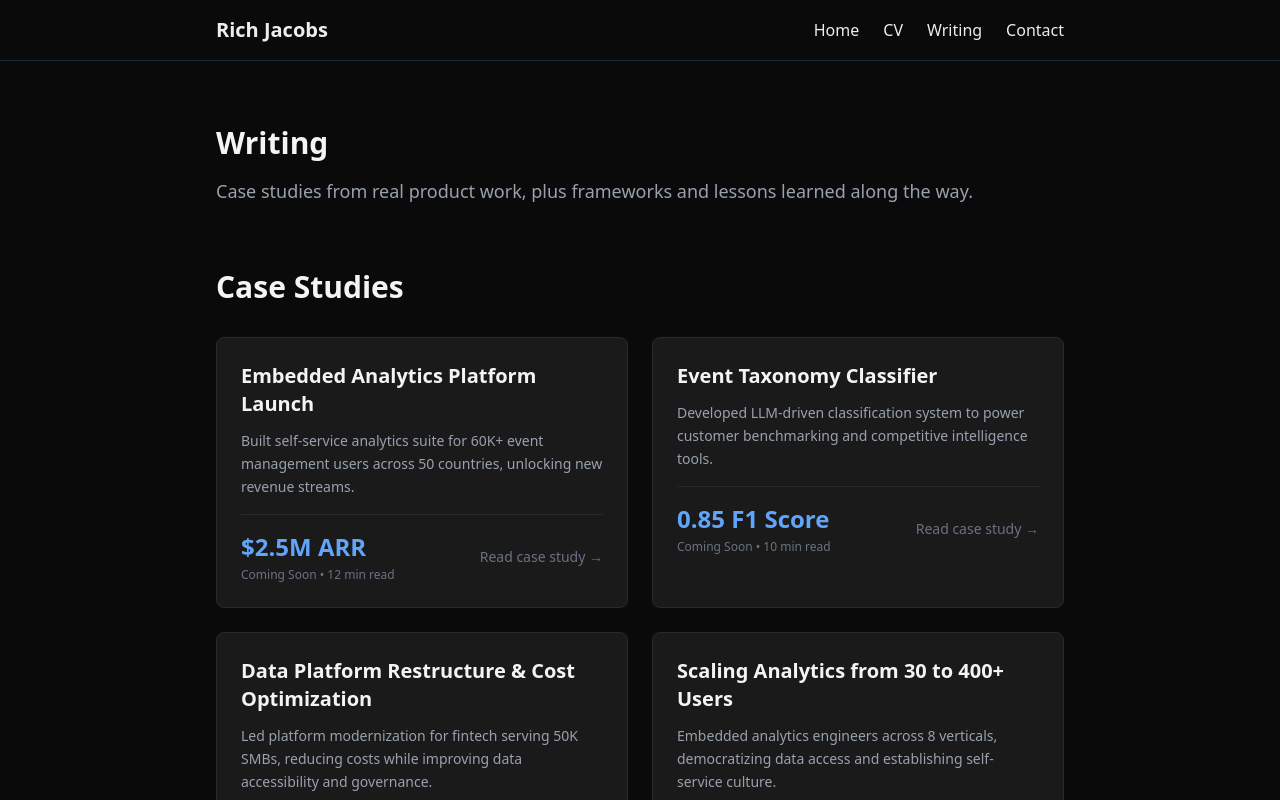
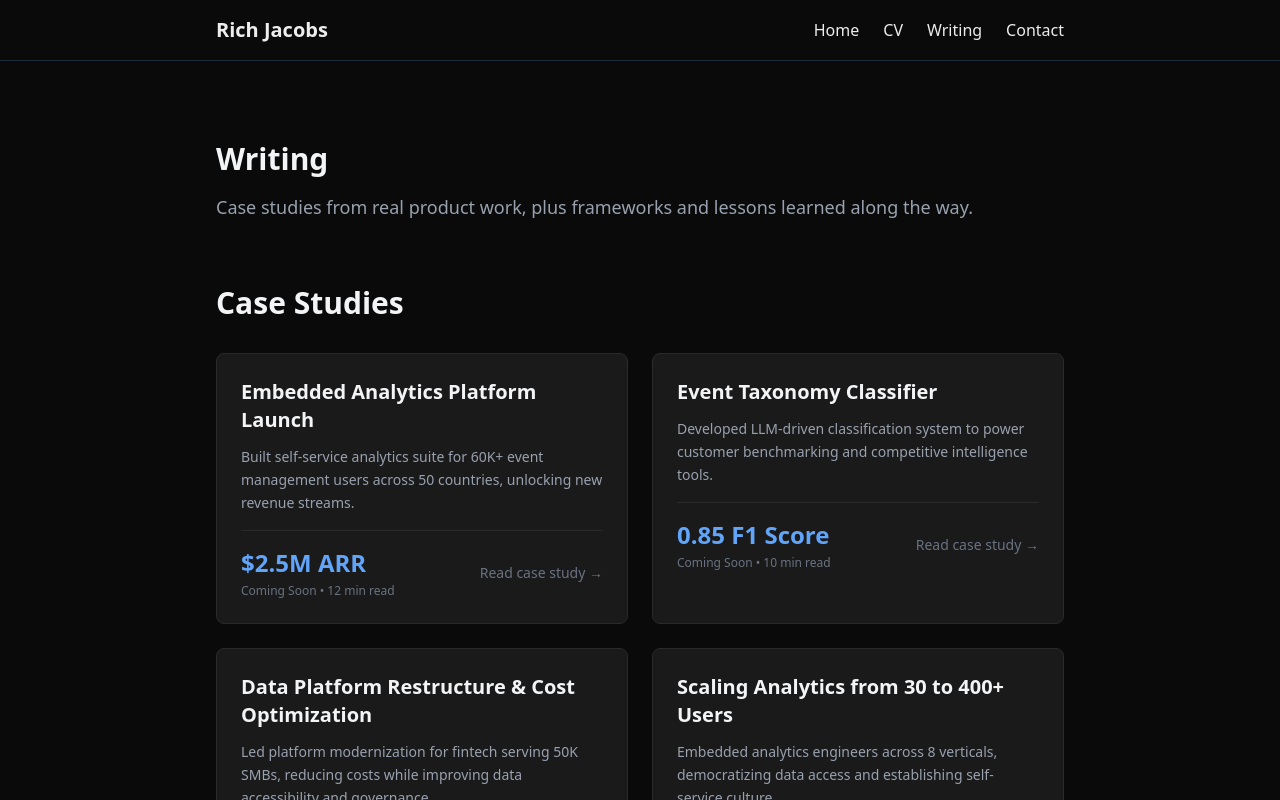
Before and after one commit to RichJacobs69/portfolio-site, a Next.js app: page /writing in a window 1280 px wide. Shown: the top 800 px of the page. Built offline with nearby package versions, Linux system fonts and the light colour scheme.

Commit message:
padding alignment across pages

```diff
--- a/app/writing/page.tsx
+++ b/app/writing/page.tsx
@@ -4,7 +4,7 @@ import { writingPieces, caseStudies, articles } from '@/lib/writingData';
 export default function WritingPage() {
   return (
     <div className="min-h-screen bg-[#0a0a0a] text-gray-100">
-      <div className="max-w-4xl mx-auto px-6 py-16">
+      <div className="max-w-4xl mx-auto px-6 py-20">
 
         {/* Page Header */}
         <div className="mb-16">
```
